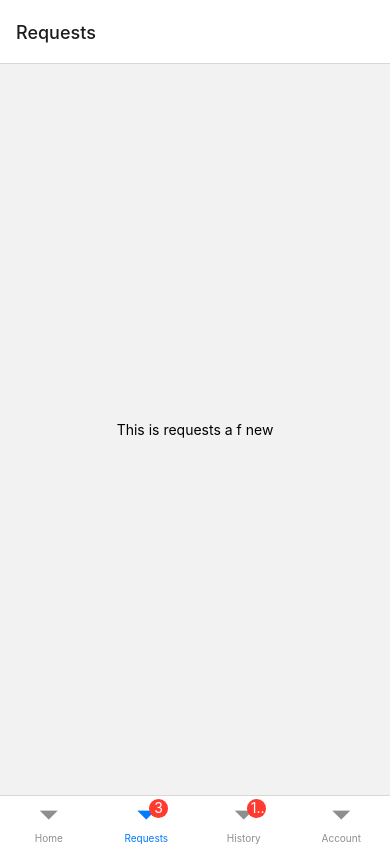
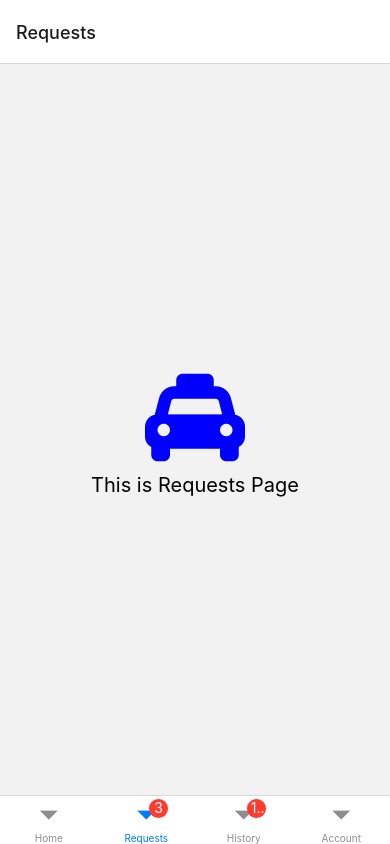
Before and after one commit to wandieinnocents/reactNativeMobile, a React Native app: screen /Requests in a window 390 px wide. Built offline with nearby package versions, Linux system fonts and the light colour scheme.

Commit message:
Add font awesoe icons to page views

```diff
--- a/App.js
+++ b/App.js
@@ -1,11 +1,12 @@
 import * as React from 'react';
-import { Text, View } from 'react-native';
+import { Text, View, Image } from 'react-native';
 import { NavigationContainer } from '@react-navigation/native';
 import { createBottomTabNavigator } from '@react-navigation/bottom-tabs';
 import  ProfileScreen   from './Screens/ProfileScreen';
 import  HomeScreen   from './Screens/HomeScreen';
 import  RequestsScreen   from './Screens/RequestsScreen';
 import  ServiceHistory   from './Screens/ServiceHistory';
+import FontAwesome5 from 'react-native-vector-icons/FontAwesome5';
 
 const Tab = createBottomTabNavigator();
 
@@ -14,11 +15,13 @@ export default function App() {
     <NavigationContainer>
       <Tab.Navigator>
         <Tab.Screen name="Home" component={HomeScreen} />
+
         <Tab.Screen
          name="Requests"
          component={RequestsScreen}
          options={{
            tabBarBadge: 3
+
 
            }} />
 
--- a/Screens/HomeScreen.js
+++ b/Screens/HomeScreen.js
@@ -1,11 +1,14 @@
 import React, {useState} from 'react';
 import {Text, TextInput, View} from 'react-native';
+import FontAwesome5 from 'react-native-vector-icons/FontAwesome5';
+
 
 const HomeScreen = () => {
   const [text, setText] = useState('');
   return (
     <View style={{ flex: 1, justifyContent: 'center', alignItems: 'center' }}>
-      <Text>This is home new</Text>
+    <FontAwesome5 name={'home'} size={100} color="green" />
+      <Text  style={{ fontSize:20}}>This is Home Page</Text>
     </View>
   );
 }
--- a/Screens/ProfileScreen.js
+++ b/Screens/ProfileScreen.js
@@ -1,11 +1,14 @@
 import React, {useState} from 'react';
 import {Text, TextInput, View} from 'react-native';
+import FontAwesome5 from 'react-native-vector-icons/FontAwesome5';
+
 
 const ProfileScreen = () => {
   const [text, setText] = useState('');
   return (
     <View style={{ flex: 1, justifyContent: 'center', alignItems: 'center' }}>
-      <Text>This is profile</Text>
+    <FontAwesome5 name={'user-check'} size={100} color="green" />
+      <Text  style={{ fontSize:20}}>This is Profile  Page</Text>
     </View>
   );
 }
--- a/Screens/RequestsScreen.js
+++ b/Screens/RequestsScreen.js
@@ -1,11 +1,13 @@
 import React, {useState} from 'react';
 import {Text, TextInput, View} from 'react-native';
+import FontAwesome5 from 'react-native-vector-icons/FontAwesome5';
 
 const RequestsScreen = () => {
   const [text, setText] = useState('');
   return (
     <View style={{ flex: 1, justifyContent: 'center', alignItems: 'center' }}>
-      <Text>This is requests a f new</Text>
+    <FontAwesome5 name={'taxi'} size={100} color="blue" />
+      <Text  style={{ fontSize:20}}>This is Requests Page</Text>
     </View>
   );
 }
--- a/Screens/ServiceHistory.js
+++ b/Screens/ServiceHistory.js
@@ -1,11 +1,14 @@
 import React, {useState} from 'react';
 import {Text, TextInput, View} from 'react-native';
+import FontAwesome5 from 'react-native-vector-icons/FontAwesome5';
+
 
 const ServiceHistory = () => {
   const [text, setText] = useState('');
   return (
     <View style={{ flex: 1, justifyContent: 'center', alignItems: 'center' }}>
-      <Text>This is requests new</Text>
+    <FontAwesome5 name={'clock'} size={100} color="orange" />
+      <Text  style={{ fontSize:20}}>This is History Page</Text>
     </View>
   );
 }
--- a/package.json
+++ b/package.json
@@ -15,7 +15,8 @@
     "react": "17.0.2",
     "react-native": "0.67.1",
     "react-native-safe-area-context": "^3.3.2",
-    "react-native-screens": "^3.10.2"
+    "react-native-screens": "^3.10.2",
+    "react-native-vector-icons": "^9.0.0"
   },
   "devDependencies": {
     "@babel/core": "7.16.12",
```
Also changed, not shown: 4 other files (tests, documents, lock files or other folders).
